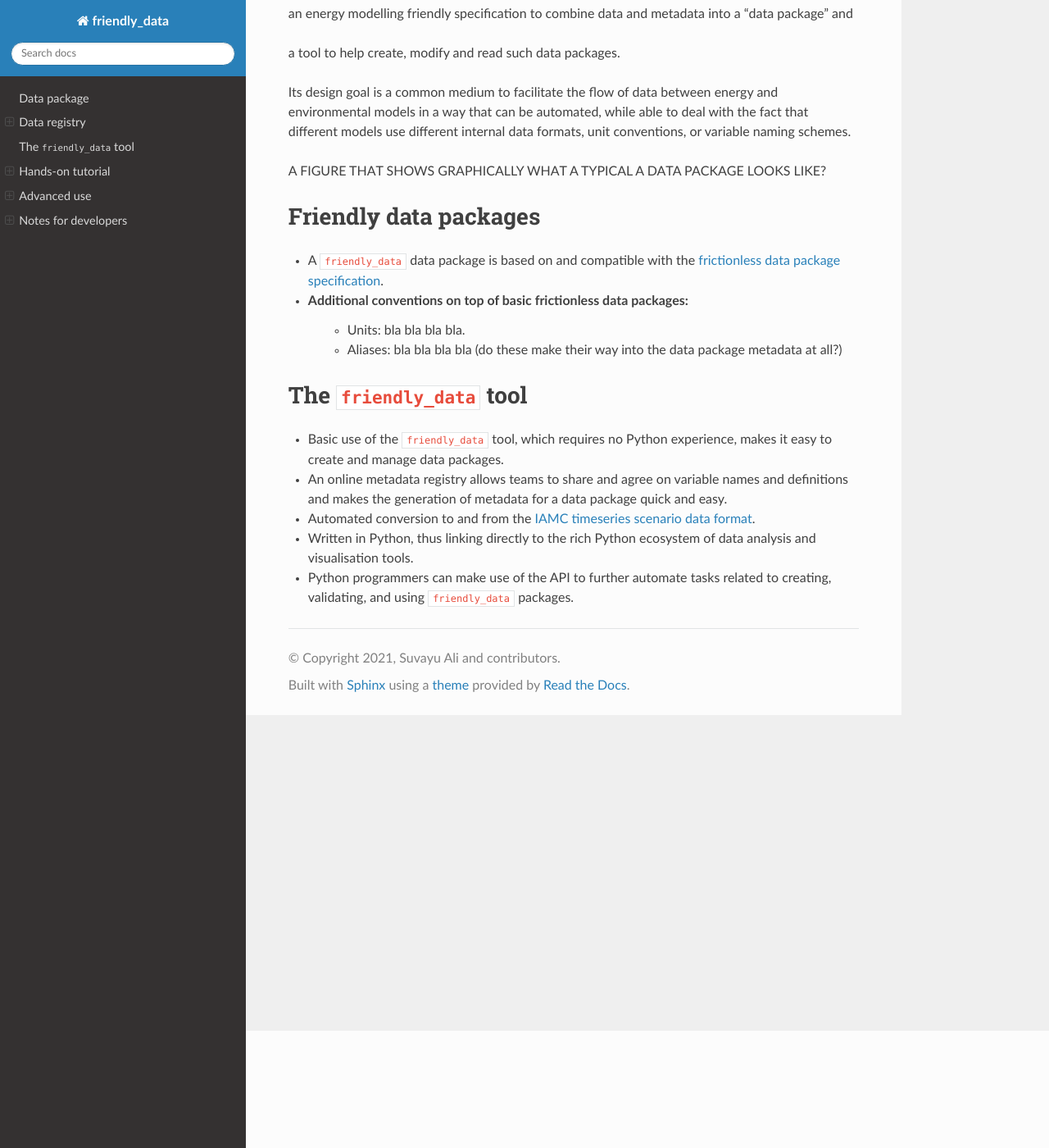
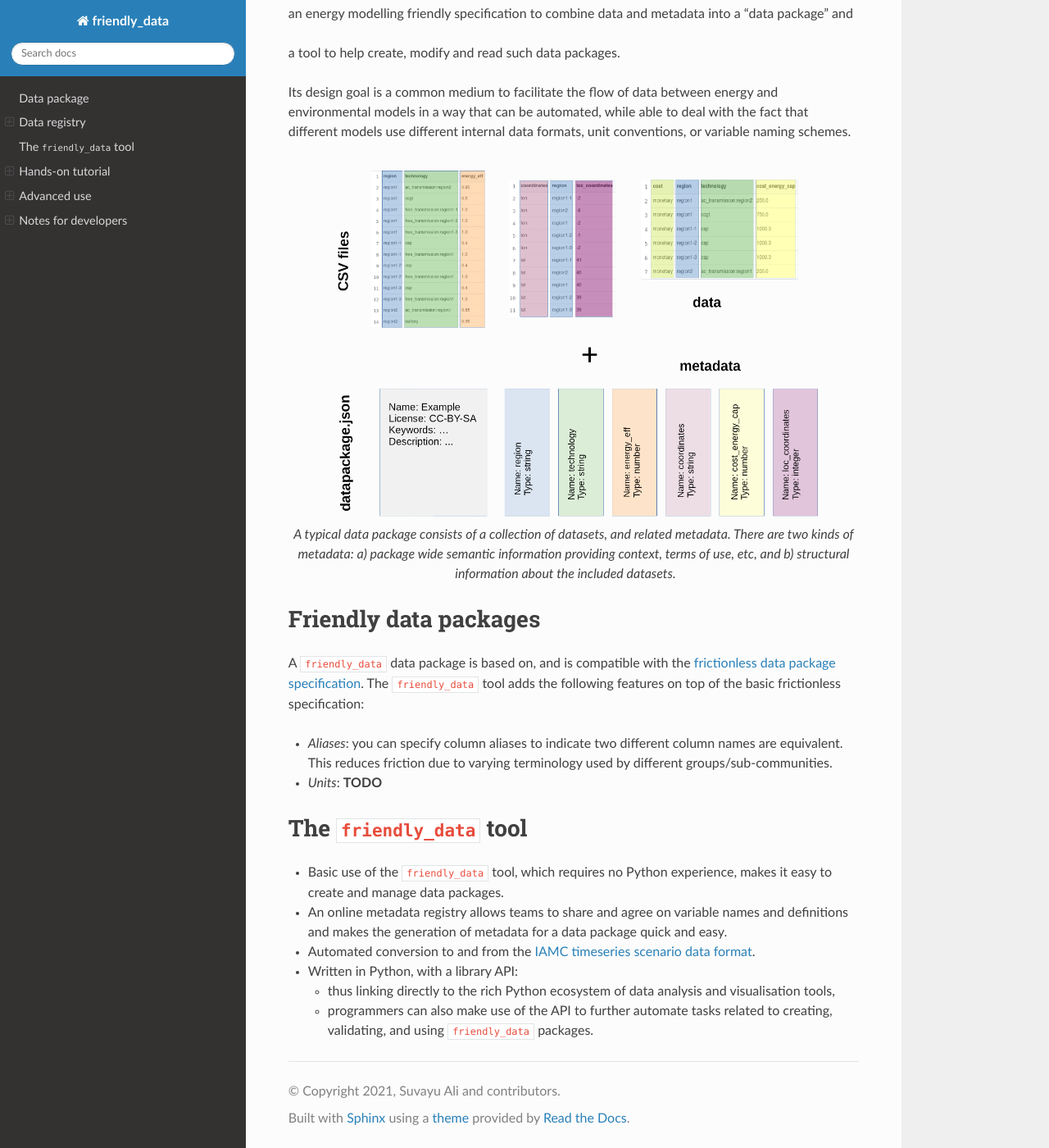
Before and after one commit to sentinel-energy/friendly_data, a Sphinx documentation site: the page built from doc/intro.rst, in a window 1280 px wide and 1400 px high, scrolled down 143 px. Shown: the whole window at 82% size. Built offline with Sphinx 7.4.7 and the Read the Docs theme 2.0.0, drawn with Linux system fonts in a browser that asks for light colours; pages that are not in the unit, such as notebooks, are missing from menus.

Commit message:
doc/intro.rst: clean up landing page

```diff
--- a/doc/intro.rst
+++ b/doc/intro.rst
@@ -5,23 +5,44 @@ Frictionless energy data, or ``friendly_data``, is two things:
 
 Its design goal is a common medium to facilitate the flow of data between energy and environmental models in a way that can be automated, while able to deal with the fact that different models use different internal data formats, unit conventions, or variable naming schemes.
 
+.. figure:: _static/images/friendly_data_schematic_alt.png
+   :width: 90%
+   :align: center
 
-A FIGURE THAT SHOWS GRAPHICALLY WHAT A TYPICAL A DATA PACKAGE LOOKS LIKE?
+   A typical data package consists of a collection of datasets, and
+   related metadata.  There are two kinds of metadata: a) package wide
+   semantic information providing context, terms of use, etc, and b)
+   structural information about the included datasets.
 
 
 Friendly data packages
 ----------------------
 
-* A ``friendly_data`` data package is based on and compatible with the `frictionless data package specification <https://frictionlessdata.io/data-package/>`_.
-* Additional conventions on top of basic frictionless data packages:
-    * Units: bla bla bla bla.
-    * Aliases: bla bla bla bla (do these make their way into the data package metadata at all?)
+A ``friendly_data`` data package is based on, and is compatible with
+the `frictionless data package specification
+<https://frictionlessdata.io/data-package/>`_.  The ``friendly_data``
+tool adds the following features on top of the basic frictionless
+specification:
+
+- *Aliases*: you can specify column aliases to indicate two different
+  column names are equivalent.  This reduces friction due to varying
+  terminology used by different groups/sub-communities.
+- *Units*: **TODO**
 
 The ``friendly_data`` tool
 --------------------------
 
-* Basic use of the ``friendly_data`` tool, which requires no Python experience, makes it easy to create and manage data packages.
-* An online metadata registry allows teams to share and agree on variable names and definitions and makes the generation of metadata for a data package quick and easy.
-* Automated conversion to and from the `IAMC timeseries scenario data format <https://pyam-iamc.readthedocs.io/en/stable/data.html>`_.
-* Written in Python, thus linking directly to the rich Python ecosystem of data analysis and visualisation tools.
-* Python programmers can make use of the API to further automate tasks related to creating, validating, and using ``friendly_data`` packages.
+- Basic use of the ``friendly_data`` tool, which requires no Python
+  experience, makes it easy to create and manage data packages.
+- An online metadata registry allows teams to share and agree on
+  variable names and definitions and makes the generation of metadata
+  for a data package quick and easy.
+- Automated conversion to and from the `IAMC timeseries scenario data
+  format <https://pyam-iamc.readthedocs.io/en/stable/data.html>`_.
+- Written in Python, with a library API:
+
+  - thus linking directly to the rich Python ecosystem of data
+    analysis and visualisation tools,
+  - programmers can also make use of the API to further automate tasks
+    related to creating, validating, and using ``friendly_data``
+    packages.
```
Also changed, not shown: doc/_static/images/friendly_data_schematic.png (added), doc/_static/images/friendly_data_schematic_alt.png (added).
